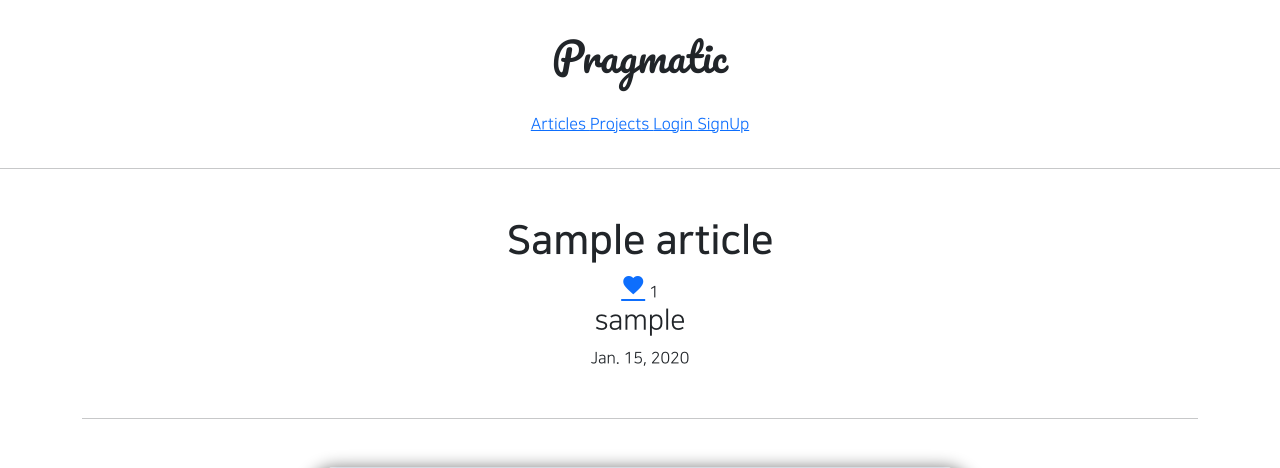
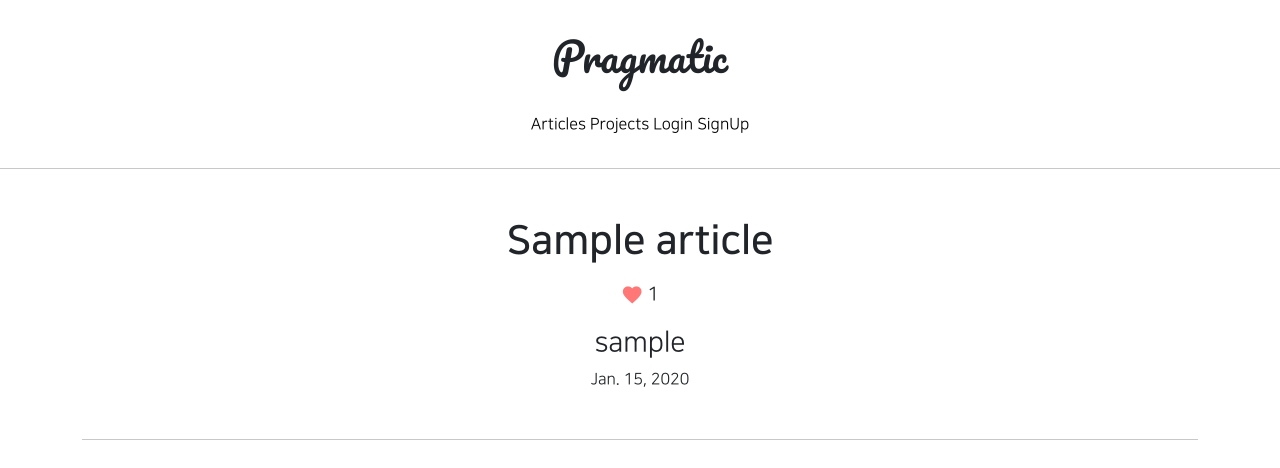
Before and after one commit to noeul1114/gis_6ban_1, a Django app: page /articles/detail/1 in a window 1280 px wide. Shown: the top 468 px of the page. Run offline with Django 3.2, Linux system fonts and the light colour scheme; tables that the repository leaves empty hold one stand-in row (values such as "Sample post"); grey boxes marked "Sample" are stand-in pictures; parts of the project's set-up code (start-up, migrations or seed data) failed here and were passed over; some libraries are stand-ins or nearby versions.

Commit message:
8/24 class 6ban commit 4

```diff
--- a/articleapp/templates/articleapp/detail.html
+++ b/articleapp/templates/articleapp/detail.html
@@ -8,12 +8,13 @@
         <div class="my-5">
             {#      제목, 글쓴이, 작성일자      #}
             <h1 class="NNS_B">{{ target_article.title }}</h1>
-            <div>
+            <div class="my-3">
                 <a href="{% url 'likeapp:article_like' article_pk=target_article.pk %}"
-                   class="material-icons">
+                   class="material-icons"
+                   style="vertical-align: middle; font-size: 1.4rem; color: #f77">
                     favorite
                 </a>
-                <span>
+                <span style="vertical-align: middle; font-size: 1.2rem">
                     {{ target_article.like }}
                 </span>
             </div>
--- a/static/base.css
+++ b/static/base.css
@@ -70,3 +70,13 @@
         font-size: 13px;
     }
 }
+
+
+a {
+    text-decoration: none;
+    color: black;
+}
+
+a:hover {
+    color: black;
+}
```
